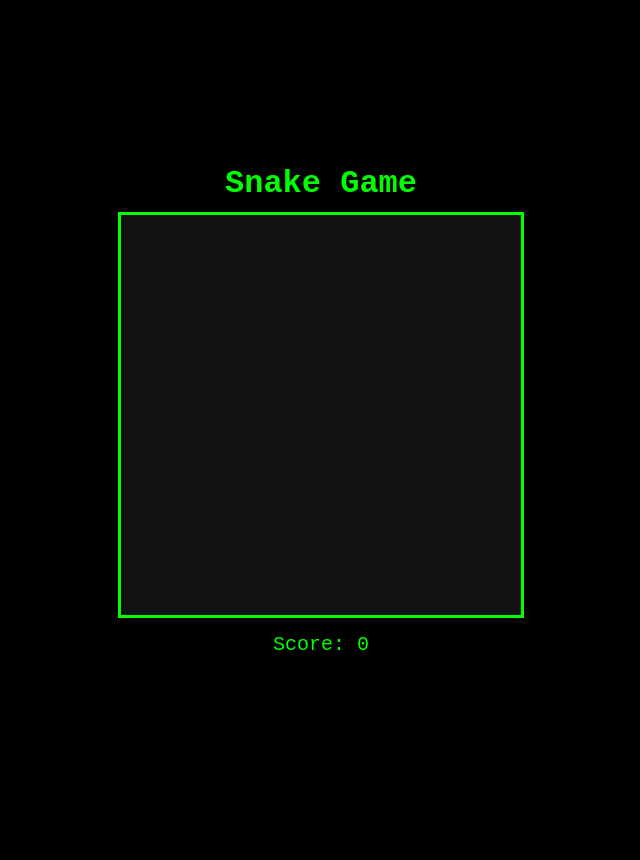
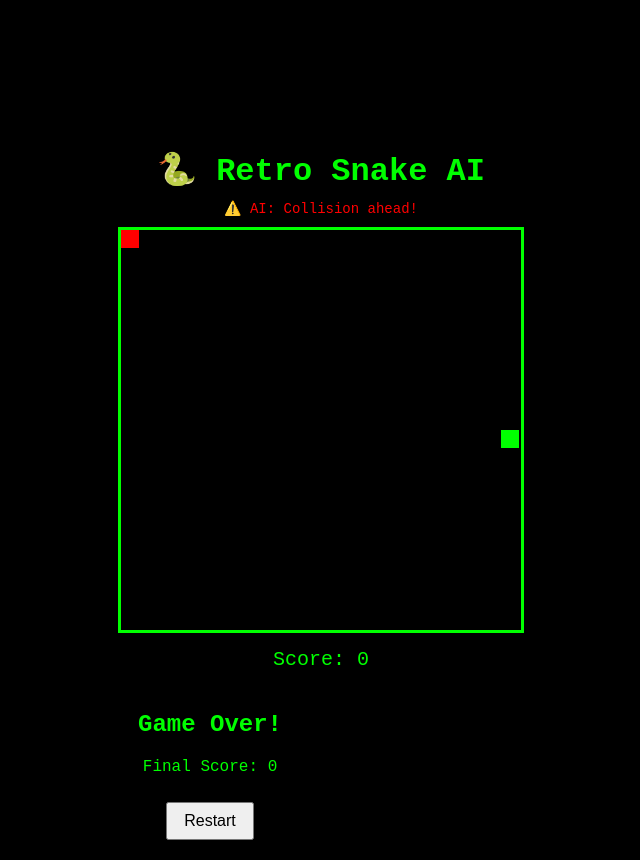
Before and after one commit to mallikarjun-revi845/retro-snake-ai-kiro, a plain HTML site: page index.html in a window 1280 px wide. Shown: the whole page, without its empty margins (319-959 px from the left). Before the commit the page ends 800 px from the top, so only its background shows below. Drawn offline with Linux system fonts and the light colour scheme.

Commit message:
Rename game title and add AI hint

```diff
--- a/index.html
+++ b/index.html
@@ -3,20 +3,26 @@
 <head>
     <meta charset="UTF-8">
     <meta name="viewport" content="width=device-width, initial-scale=1.0">
-    <title>Snake Game</title>
+    <title>Retro Snake AI</title>
     <link rel="stylesheet" href="style.css">
 </head>
 <body>
     <div class="game-container">
-        <h1>Snake Game</h1>
+        <h1>🐍 Retro Snake AI</h1>
+
+        <div id="aiHint">AI: Safe move</div>
+
         <canvas id="gameCanvas" width="400" height="400"></canvas>
+
         <div id="score">Score: 0</div>
+
         <div id="gameOver" class="hidden">
             <h2>Game Over!</h2>
             <p>Final Score: <span id="finalScore">0</span></p>
             <button id="restartBtn">Restart</button>
         </div>
     </div>
+
     <script src="script.js"></script>
 </body>
 </html>
```
